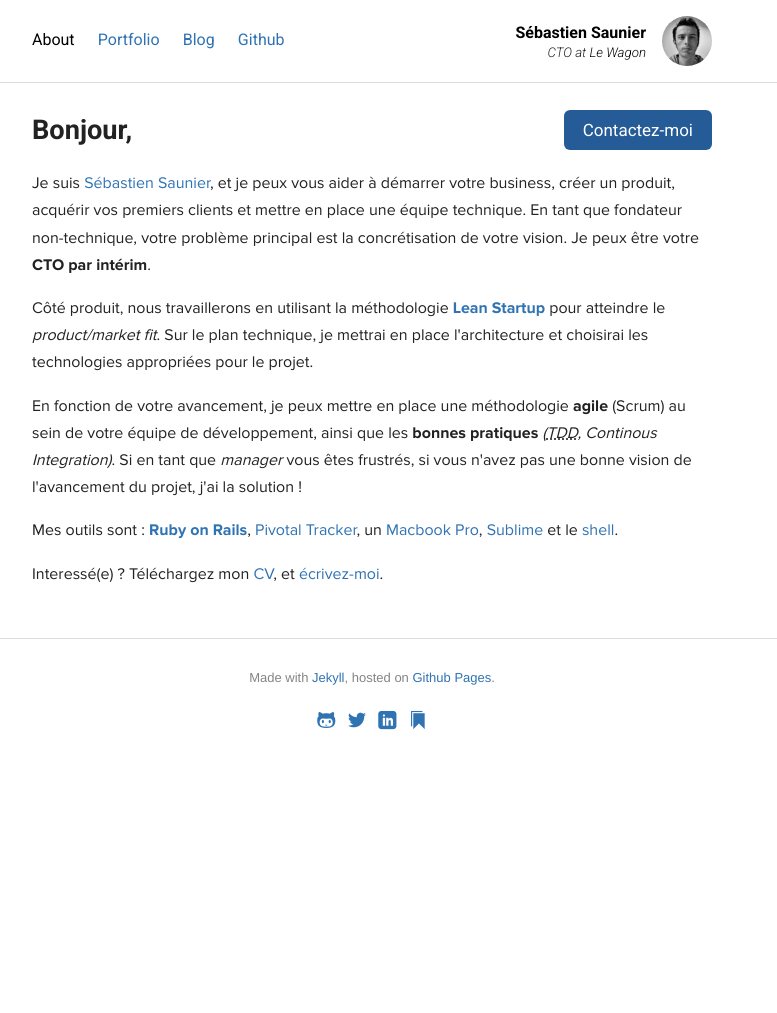
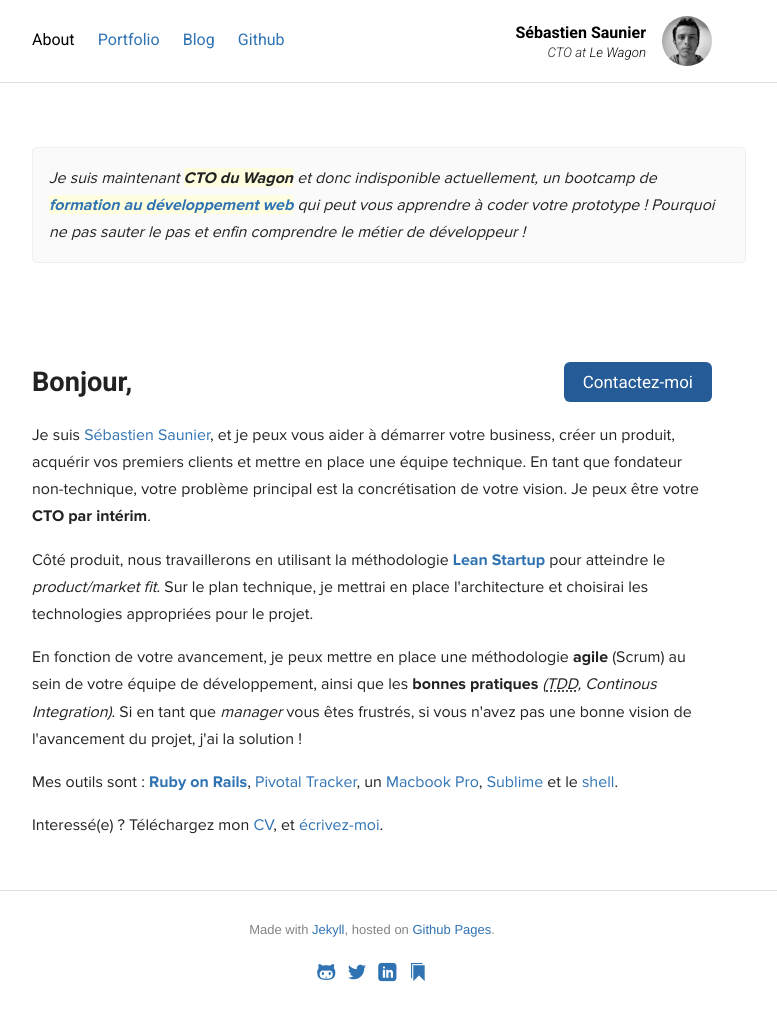
Before and after one commit to ssaunier/ssaunier.github.io, a Jekyll site: the page built from fr/index.html, in a window 1280 px wide. Shown: the whole page, without its empty margins (268-1045 px from the left). Built offline with Jekyll 4.4.1, drawn with Linux system fonts in a browser that asks for light colours; Markdown is read by kramdown in place of the engine named in the settings; before the commit the page ends 900 px from its top, so only the background shows below that.

Commit message:
SEO for lewagon.com

```diff
--- a/css/site.css
+++ b/css/site.css
@@ -498,7 +498,7 @@
   border: 1px solid #eee;
   border-radius: 5px;
   padding: 0 1em;
-  background-color: #fefefe;
+  background-color: #fafafa;
 }
 .post-footer-self-promotion img {
   float: left;
--- a/fr/index.html
+++ b/fr/index.html
@@ -7,6 +7,14 @@
 ---
 
 <section class="about-me inner">
+  <section class="post-footer-self-promotion inner">
+    <p>
+      Je suis maintenant <strong>CTO du Wagon</strong> et donc indisponible actuellement, un bootcamp de
+      <a href="http://www.lewagon.com/fr"><strong>formation au développement web</strong></a> qui
+      peut vous apprendre à coder votre prototype ! Pourquoi ne pas sauter le pas et enfin comprendre le métier de développeur !
+    </p>
+  </section>
+
   <h1>
     <div class="book-me">
       <!-- <a class="btn btn-lg" href="/contact">Contactez-moi</a> -->
```
